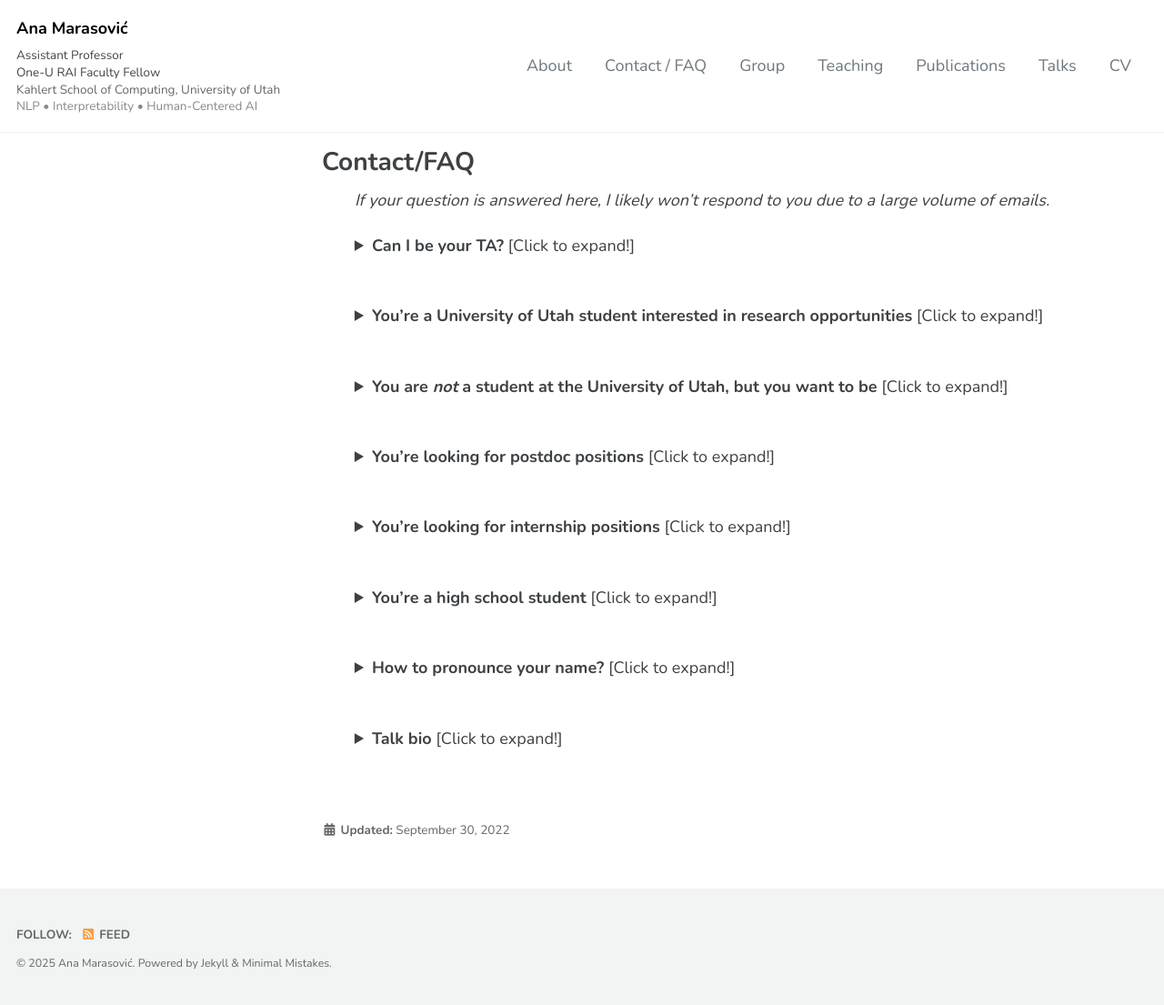
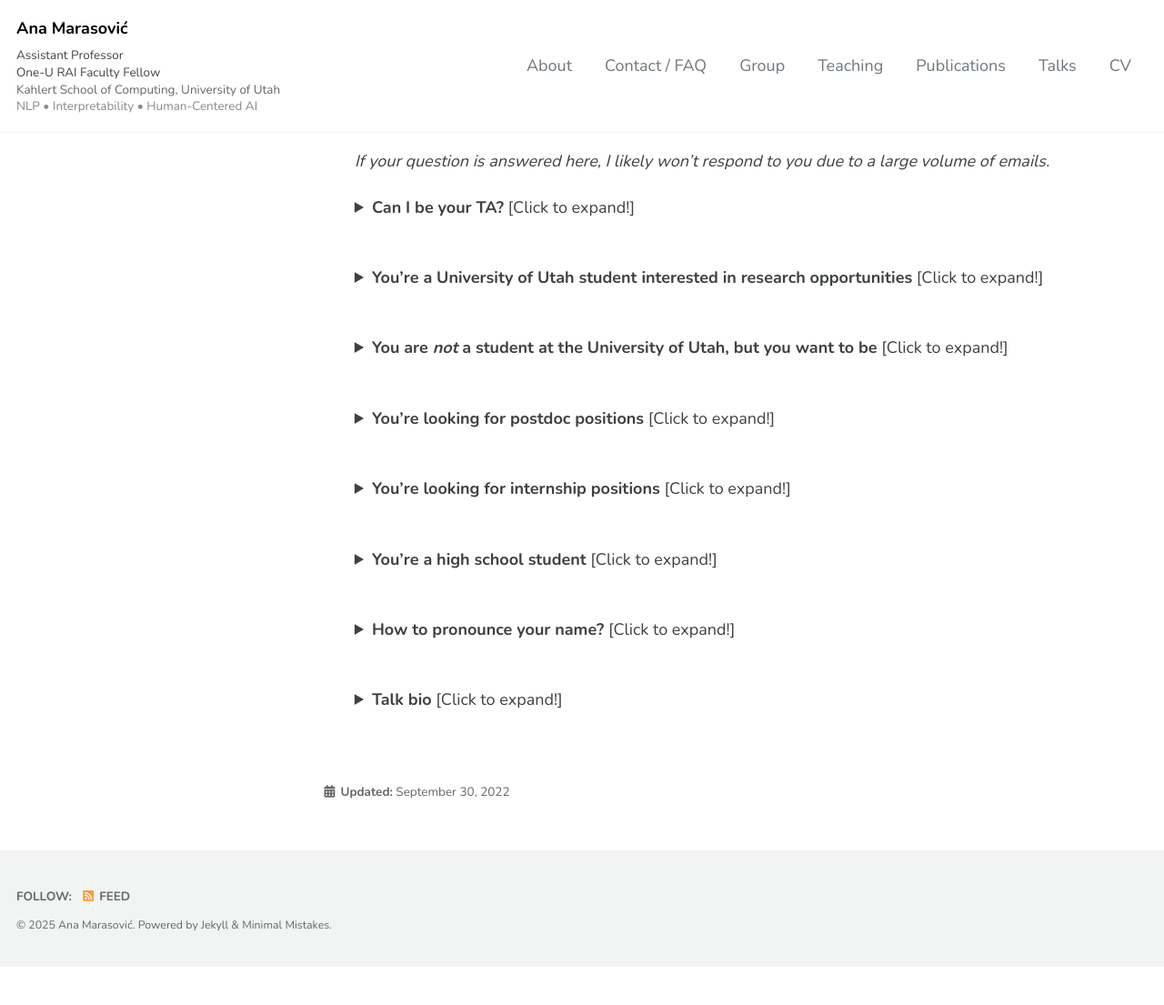
Before and after one commit to amarasovic/amarasovic.github.io, a Jekyll site: the page built from contact/index.md, in a window 1280 px wide. Shown: the whole page at 91% size. Built offline with Jekyll 4.4.1, drawn with Linux system fonts in a browser that asks for light colours; cached includes are drawn as plain includes; a script that is not in the unit is left out; after the commit the page ends 1063 px from its top, so only the background shows below that.

Commit message:
Remove title from contact page
- Drop "Contact/FAQ" title to clean up page header
- Let navigation handle page identification

🤖 Generated with [Claude Code](https://claude.ai/code)

Co-Authored-By: Claude <noreply@anthropic.com>

```diff
--- a/contact/index.md
+++ b/contact/index.md
@@ -2,7 +2,7 @@
 classes: wide
 layout: single
 author_profile: true
-title: "Contact/FAQ"
+
 date:   2022-09-30 22:15:29 -0800
 ---
 
```
